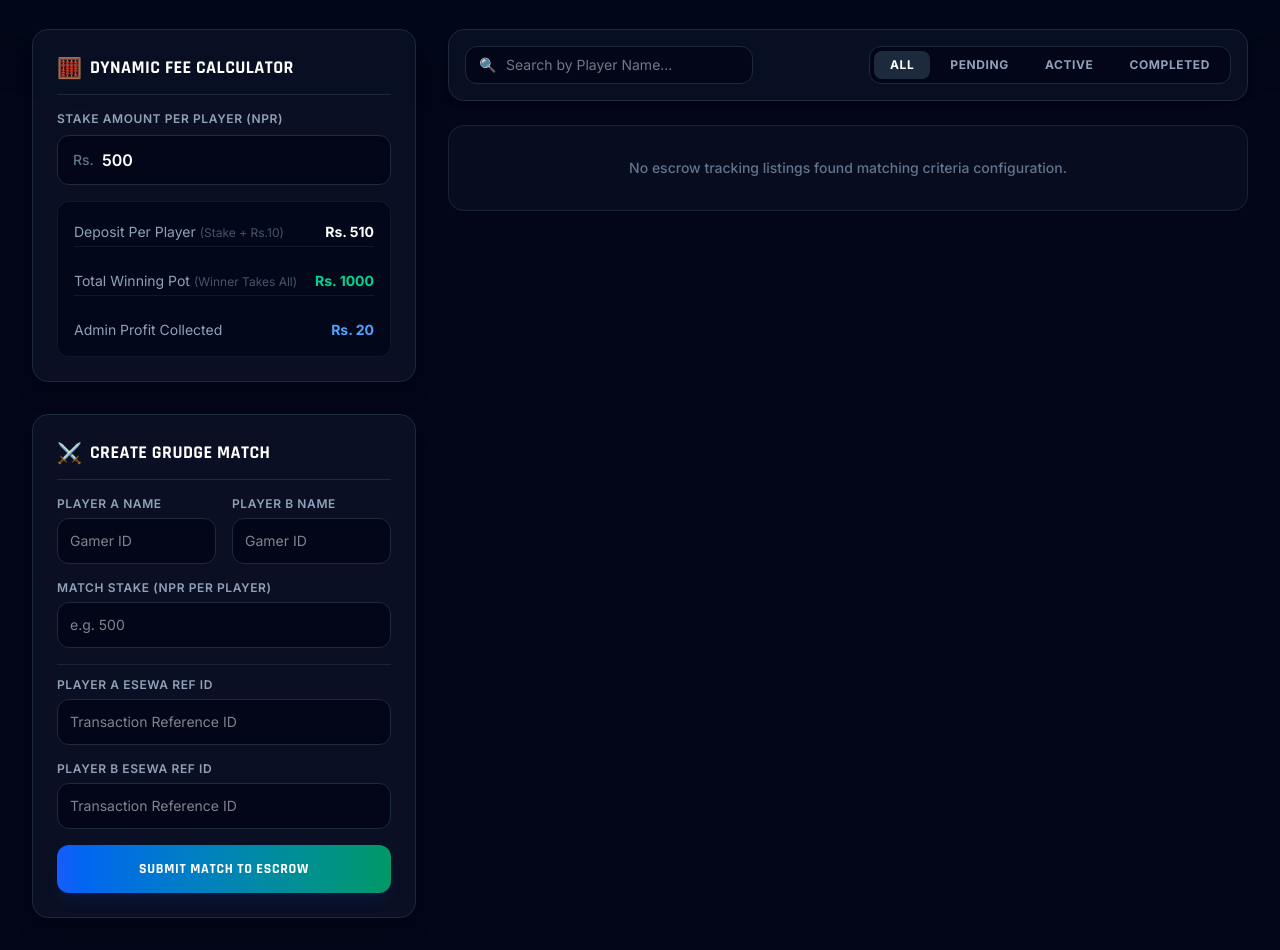
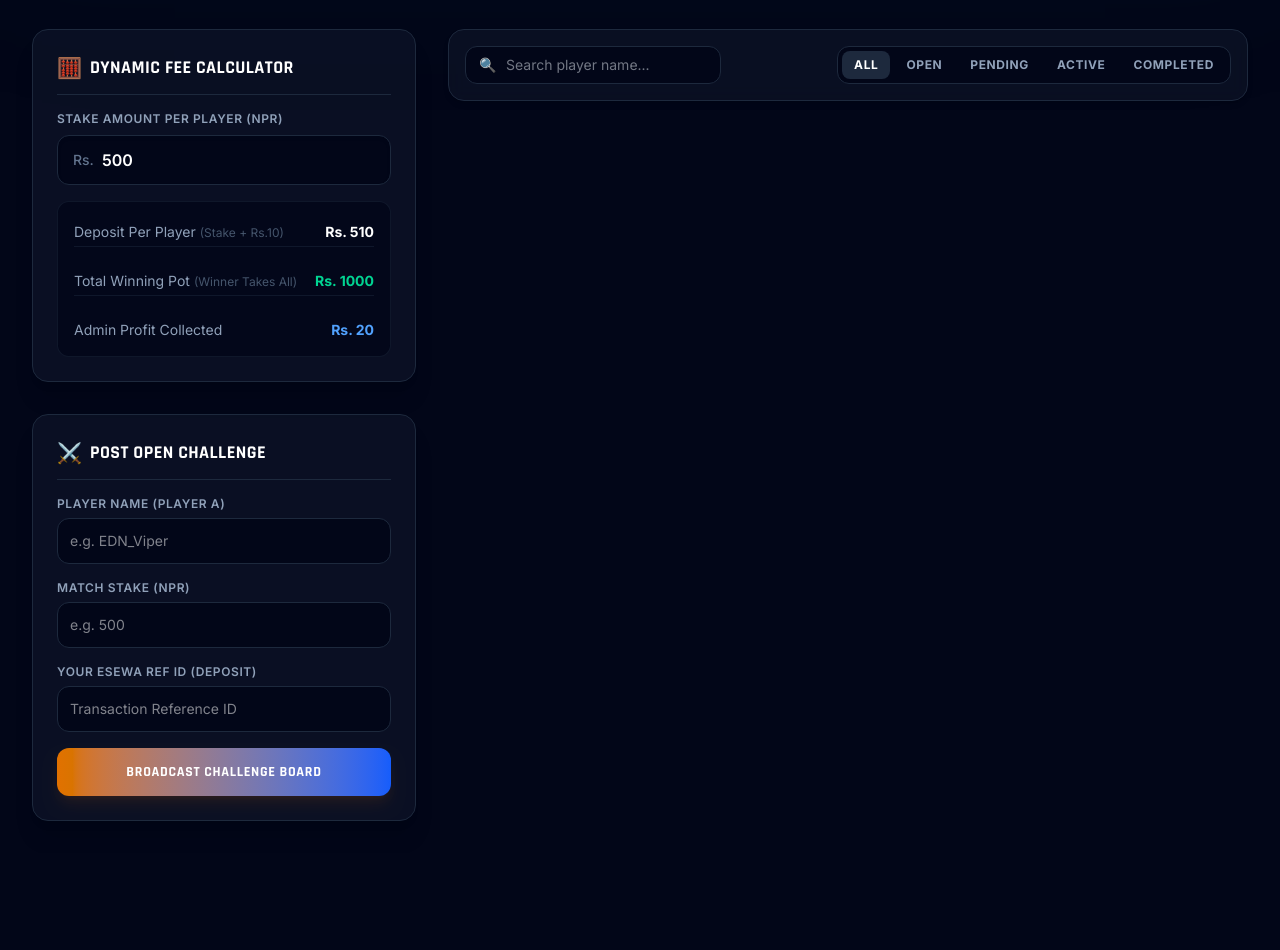
Before and after one commit to rollinxix-cloud/edn-1v1-match, a plain HTML site: page index.html in a window 1280 px wide. Shown: the part 206-1156 px from the top of the page. After the commit the page ends 1059 px from the top, so only its background shows below. Drawn offline with nearby package versions, Linux system fonts and the light colour scheme.

Commit message:
Update title and labels for challenge marketplace

```diff
--- a/index.html
+++ b/index.html
@@ -3,7 +3,7 @@
 <head>
     <meta charset="UTF-8">
     <meta name="viewport" content="width=device-width, initial-scale=1.0">
-    <title>EDN Escrow | 1v1 Grudge Match Dashboard</title>
+    <title>EDN Escrow | P2P Grudge Match Marketplace</title>
     <!-- Tailwind CSS via CDN -->
     <script src="https://cdn.jsdelivr.net/npm/@tailwindcss/browser@4"></script>
     <!-- Google Fonts: Inter & Rajdhani for Gaming Aesthetic -->
@@ -29,7 +29,7 @@
                 </div>
                 <div>
                     <h1 class="text-xl font-bold tracking-wide text-white gaming-font uppercase">Easy Deposit Nepal</h1>
-                    <p class="text-xs text-slate-400 font-medium">1v1 Grudge Match Escrow Service</p>
+                    <p class="text-xs text-slate-400 font-medium">P2P 1v1 Grudge Match Escrow</p>
                 </div>
             </div>
 
@@ -56,8 +56,8 @@
         <!-- Info Grid / Dashboard Stats -->
         <div class="grid grid-cols-2 lg:grid-cols-4 gap-4">
             <div class="bg-slate-900/60 border border-slate-800/80 p-4 rounded-2xl backdrop-blur-sm">
-                <p class="text-xs font-semibold uppercase text-slate-400 tracking-wider">Total Matches</p>
-                <p id="stat-total" class="text-3xl font-bold text-white gaming-font mt-1">0</p>
+                <p class="text-xs font-semibold uppercase text-slate-400 tracking-wider">Open Challenges</p>
+                <p id="stat-open" class="text-3xl font-bold text-amber-400 gaming-font mt-1">0</p>
             </div>
             <div class="bg-slate-900/60 border border-slate-800/80 p-4 rounded-2xl backdrop-blur-sm">
                 <p class="text-xs font-semibold uppercase text-slate-400 tracking-wider">Active Escrows</p>
@@ -76,7 +76,7 @@
         <!-- Main Workplace Grid -->
         <div class="grid grid-cols-1 lg:grid-cols-3 gap-8 items-start">
 
-            <!-- Left Side: Match Creation and Calculator -->
+            <!-- Left Side: Calculator & Challenge Creator -->
             <div class="lg:col-span-1 space-y-8">
 
                 <!-- Escrow Calculator -->
@@ -108,62 +108,51 @@
                     </div>
                 </div>
 
-                <!-- Match Creation Form -->
+                <!-- Create Open Challenge Form -->
                 <div class="bg-slate-900/60 border border-slate-800 p-6 rounded-2xl shadow-xl space-y-4">
                     <div class="flex items-center space-x-2 border-b border-slate-800 pb-3">
                         <span class="text-xl">⚔️</span>
-                        <h2 class="text-lg font-bold text-white uppercase tracking-wide gaming-font">Create Grudge Match</h2>
+                        <h2 class="text-lg font-bold text-white uppercase tracking-wide gaming-font">Post Open Challenge</h2>
                     </div>
-                    <form id="match-form" onsubmit="createMatch(event)" class="space-y-4">
-                        <div class="grid grid-cols-2 gap-4">
-                            <div>
-                                <label class="block text-xs font-semibold text-slate-400 uppercase tracking-wider mb-1.5">Player A Name</label>
-                                <input type="text" id="player-a" required placeholder="Gamer ID" class="w-full bg-slate-950 border border-slate-800 rounded-xl p-3 text-sm text-white focus:outline-none focus:border-blue-500 transition">
-                            </div>
-                            <div>
-                                <label class="block text-xs font-semibold text-slate-400 uppercase tracking-wider mb-1.5">Player B Name</label>
-                                <input type="text" id="player-b" required placeholder="Gamer ID" class="w-full bg-slate-950 border border-slate-800 rounded-xl p-3 text-sm text-white focus:outline-none focus:border-blue-500 transition">
-                            </div>
+                    <form id="challenge-form" onsubmit="createChallenge(event)" class="space-y-4">
+                        <div>
+                            <label class="block text-xs font-semibold text-slate-400 uppercase tracking-wider mb-1.5">Player Name (Player A)</label>
+                            <input type="text" id="player-a" required placeholder="e.g. EDN_Viper" class="w-full bg-slate-950 border border-slate-800 rounded-xl p-3 text-sm text-white focus:outline-none focus:border-blue-500 transition">
                         </div>
 
                         <div>
-                            <label class="block text-xs font-semibold text-slate-400 uppercase tracking-wider mb-1.5">Match Stake (NPR Per Player)</label>
+                            <label class="block text-xs font-semibold text-slate-400 uppercase tracking-wider mb-1.5">Match Stake (NPR)</label>
                             <input type="number" id="match-stake" required min="50" placeholder="e.g. 500" class="w-full bg-slate-950 border border-slate-800 rounded-xl p-3 text-sm text-white focus:outline-none focus:border-blue-500 transition">
                         </div>
 
-                        <div class="border-t border-slate-800/80 pt-3 space-y-4">
-                            <div>
-                                <label class="block text-xs font-semibold text-slate-400 uppercase tracking-wider mb-1.5">Player A eSewa Ref ID</label>
-                                <input type="text" id="ref-a" required placeholder="Transaction Reference ID" class="w-full bg-slate-950 border border-slate-800 rounded-xl p-3 text-sm text-white focus:outline-none focus:border-emerald-500 transition">
-                            </div>
-                            <div>
-                                <label class="block text-xs font-semibold text-slate-400 uppercase tracking-wider mb-1.5">Player B eSewa Ref ID</label>
-                                <input type="text" id="ref-b" required placeholder="Transaction Reference ID" class="w-full bg-slate-950 border border-slate-800 rounded-xl p-3 text-sm text-white focus:outline-none focus:border-emerald-500 transition">
-                            </div>
+                        <div>
+                            <label class="block text-xs font-semibold text-slate-400 uppercase tracking-wider mb-1.5">Your eSewa Ref ID (Deposit)</label>
+                            <input type="text" id="ref-a" required placeholder="Transaction Reference ID" class="w-full bg-slate-950 border border-slate-800 rounded-xl p-3 text-sm text-white focus:outline-none focus:border-emerald-500 transition">
                         </div>
 
-                        <button type="submit" class="w-full bg-gradient-to-r from-blue-600 to-emerald-600 hover:from-blue-500 hover:to-emerald-500 text-white font-bold py-3.5 px-4 rounded-xl transition duration-200 shadow-lg shadow-blue-600/10 uppercase tracking-wider text-sm gaming-font">
-                            Submit Match to Escrow
+                        <button type="submit" class="w-full bg-gradient-to-r from-amber-600 to-blue-600 hover:from-amber-500 hover:to-blue-500 text-white font-bold py-3.5 px-4 rounded-xl transition duration-200 shadow-lg shadow-amber-600/10 uppercase tracking-wider text-sm gaming-font">
+                            Broadcast Challenge Board
                         </button>
                     </form>
                 </div>
 
             </div>
 
-            <!-- Right Side: Live Dashboard Feed -->
+            <!-- Right Side: Live Challenge Marketplace Feed -->
             <div class="lg:col-span-2 space-y-6">
 
                 <!-- Search & Filters -->
                 <div class="bg-slate-900/60 border border-slate-800 p-4 rounded-2xl flex flex-col sm:flex-row items-center justify-between gap-4 shadow-md backdrop-blur-sm">
-                    <div class="relative w-full sm:w-72">
+                    <div class="relative w-full sm:w-64">
                         <span class="absolute left-3.5 top-1/2 -translate-y-1/2 text-slate-500 text-sm">🔍</span>
-                        <input type="text" id="search-filter" oninput="renderDashboard()" placeholder="Search by Player Name..." class="w-full bg-slate-950 border border-slate-800 rounded-xl py-2 pl-10 pr-4 text-sm text-slate-200 focus:outline-none focus:border-blue-500 transition">
+                        <input type="text" id="search-filter" oninput="renderDashboard()" placeholder="Search player name..." class="w-full bg-slate-950 border border-slate-800 rounded-xl py-2 pl-10 pr-4 text-sm text-slate-200 focus:outline-none focus:border-blue-500 transition">
                     </div>
                     <div class="flex space-x-1 w-full sm:w-auto overflow-x-auto bg-slate-950 p-1 rounded-xl border border-slate-800">
-                        <button onclick="setFilter('ALL')" id="filter-all" class="px-4 py-1.5 rounded-lg text-xs font-bold tracking-wider uppercase transition bg-slate-800 text-white">All</button>
-                        <button onclick="setFilter('PENDING DEPOSITS')" id="filter-pending" class="px-4 py-1.5 rounded-lg text-xs font-bold tracking-wider uppercase transition text-slate-400 hover:text-white">Pending</button>
-                        <button onclick="setFilter('FUNDS SECURED / MATCH ACTIVE')" id="filter-active" class="px-4 py-1.5 rounded-lg text-xs font-bold tracking-wider uppercase transition text-slate-400 hover:text-white">Active</button>
-                        <button onclick="setFilter('COMPLETED')" id="filter-completed" class="px-4 py-1.5 rounded-lg text-xs font-bold tracking-wider uppercase transition text-slate-400 hover:text-white">Completed</button>
+                        <button onclick="setFilter('ALL')" id="filter-all" class="px-3 py-1.5 rounded-lg text-xs font-bold tracking-wider uppercase transition bg-slate-800 text-white">All</button>
+                        <button onclick="setFilter('OPEN CHALLENGE')" id="filter-open" class="px-3 py-1.5 rounded-lg text-xs font-bold tracking-wider uppercase transition text-slate-400 hover:text-white">Open</button>
+                        <button onclick="setFilter('PENDING DEPOSITS')" id="filter-pending" class="px-3 py-1.5 rounded-lg text-xs font-bold tracking-wider uppercase transition text-slate-400 hover:text-white">Pending</button>
+                        <button onclick="setFilter('FUNDS SECURED / MATCH ACTIVE')" id="filter-active" class="px-3 py-1.5 rounded-lg text-xs font-bold tracking-wider uppercase transition text-slate-400 hover:text-white">Active</button>
+                        <button onclick="setFilter('COMPLETED')" id="filter-completed" class="px-3 py-1.5 rounded-lg text-xs font-bold tracking-wider uppercase transition text-slate-400 hover:text-white">Completed</button>
                     </div>
                 </div>
 
@@ -181,7 +170,7 @@
                     </div>
                 </div>
 
-                <!-- Matches Container Matrix -->
+                <!-- Challenge Matrix Container -->
                 <div id="matches-matrix" class="space-y-4"></div>
 
             </div>
@@ -191,4 +180,4 @@
     <!-- Connect External Automation Engine Logic -->
     <script src="app.js"></script>
 </body>
-</html>
+    </html>
```
